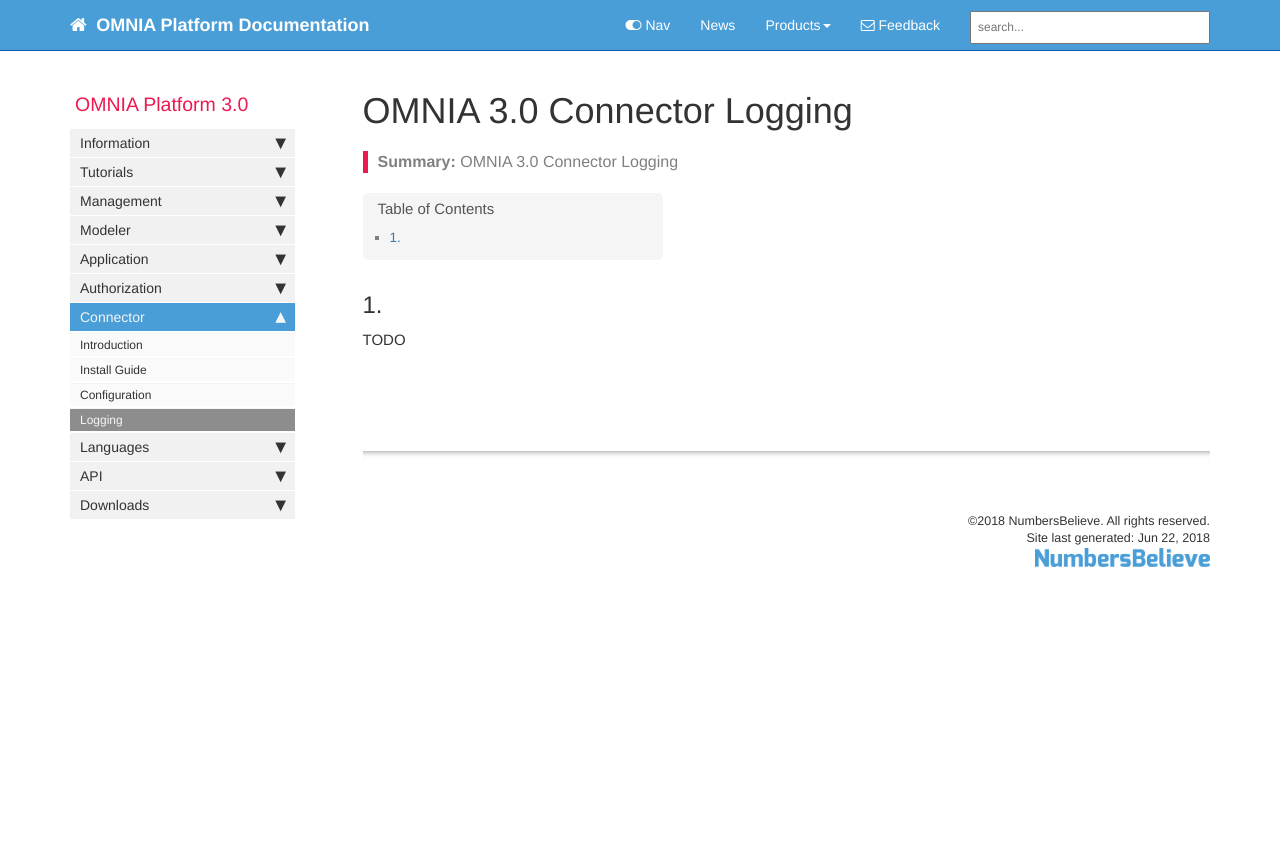
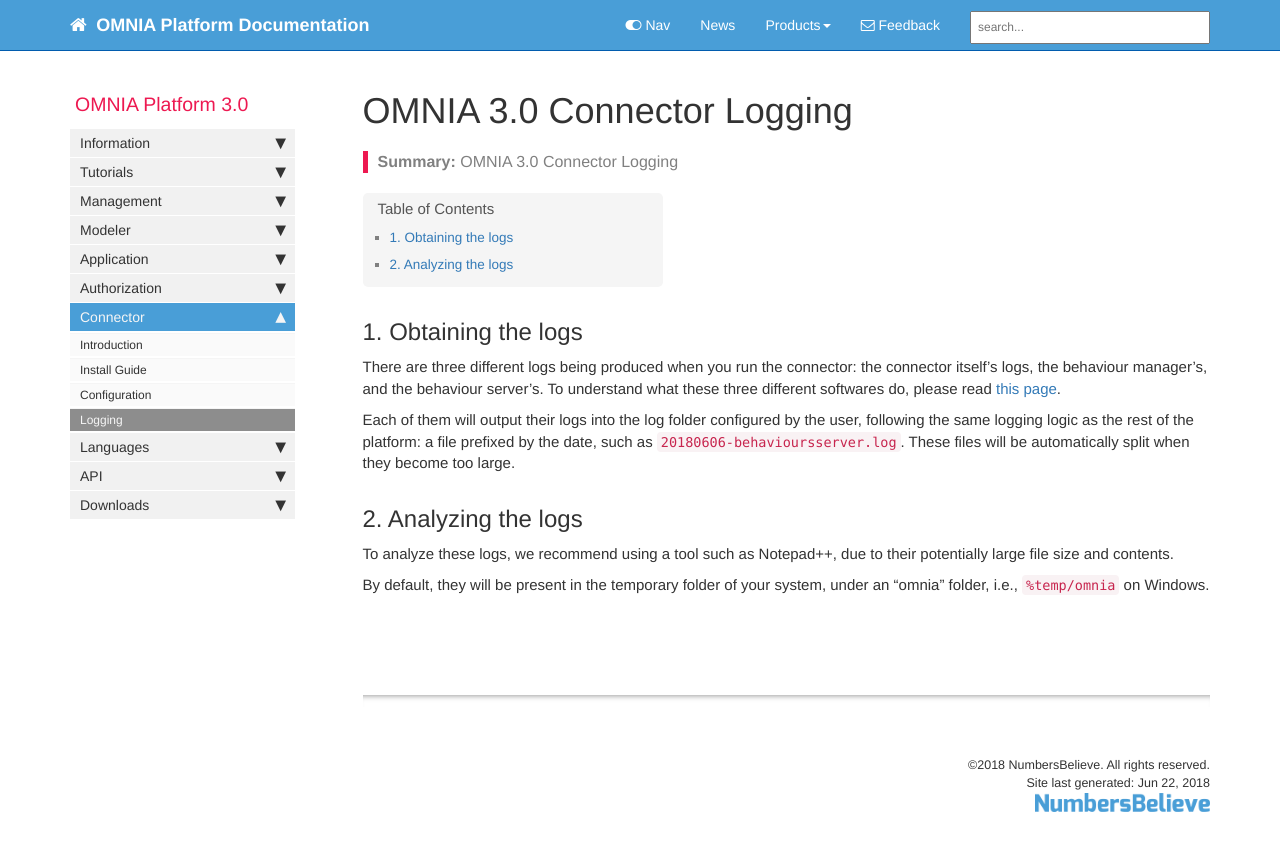
Before and after one commit to daniel8lopes/omnia3, a Jekyll site: the page built from docs/pages/omnia3/Connector/omnia3_connector_logs.md, in a window 1280 px wide. Shown: the top 851 px of the page. Built offline with Jekyll 4.4.1, drawn with Linux system fonts in a browser that asks for light colours; nearby versions of some CDN libraries; comment, search, counter and statistics services are not loaded.

Commit message:
Review logging documentation

```diff
--- a/docs/pages/omnia3/Connector/omnia3_connector_logs.md
+++ b/docs/pages/omnia3/Connector/omnia3_connector_logs.md
@@ -6,5 +6,12 @@ sidebar: omnia3_sidebar
 permalink: omnia3_connector_logs.html
 folder: omnia3
 ---
-## 1.
-TODO
+## 1. Obtaining the logs
+There are three different logs being produced when you run the connector: the connector itself's logs, the behaviour manager's, and the behaviour server's. To understand what these three different softwares do, please read [this page](omnia3_connector_introduction.html).
+
+Each of them will output their logs into the log folder configured by the user, following the same logging logic as the rest of the platform: a file prefixed by the date, such as `20180606-behavioursserver.log`. These files will be automatically split when they become too large.
+
+## 2. Analyzing the logs
+To analyze these logs, we recommend using a tool such as Notepad++, due to their potentially large file size and contents.
+
+By default, they will be present in the temporary folder of your system, under an "omnia" folder, i.e., `%temp/omnia` on Windows.
```
Also changed, not shown: docs/pages/omnia3/Connector/omnia3_connector_install.md (+0 -1 lines).
